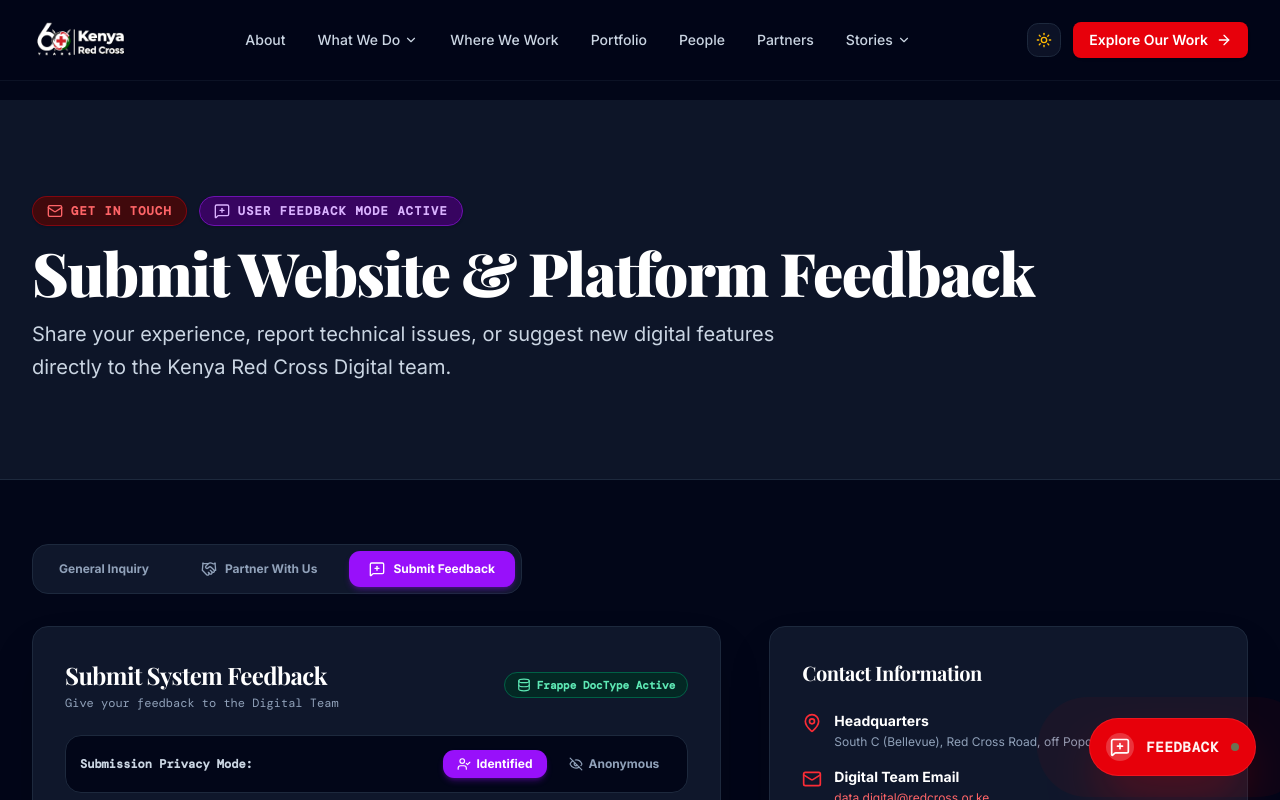
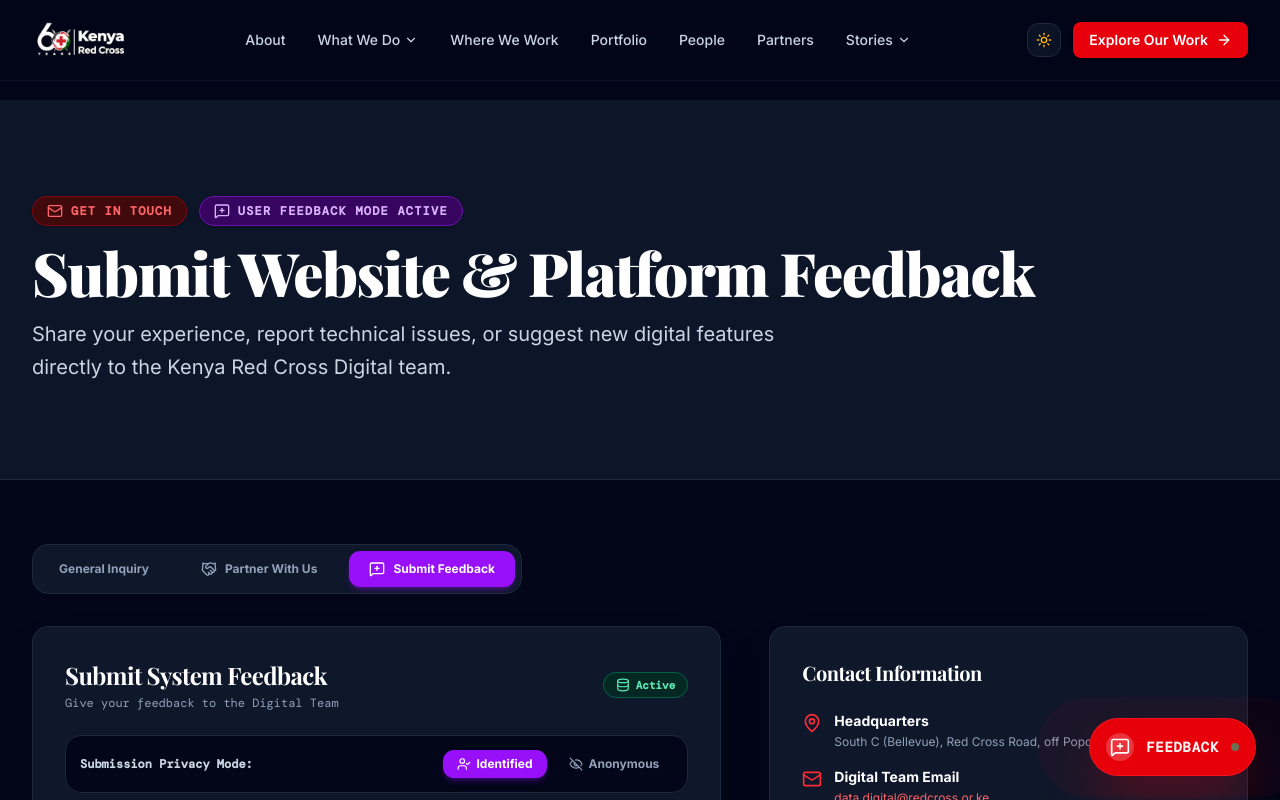
Before and after one commit to kenyaredcross/website_digital_transformation, a Next.js app: page /contact in a window 1280 px wide. Both pictures are taken after typing "Sample", "name@example.com", "Sample", "5551234", "Sample", "Sample" into the empty fields and a click on the button "Submit Feedback". Shown: the top 800 px of the page. Built offline with nearby package versions, Linux system fonts and the light colour scheme; no server answers; a web font is replaced by a local one.

Commit message:
typo update

```diff
--- a/src/app/contact/page.tsx
+++ b/src/app/contact/page.tsx
@@ -289,7 +289,7 @@ export default function ContactPage() {
                 {(tabMode === "feedback" || tabMode === "partner") && (
                   <span className="inline-flex items-center gap-1.5 px-3 py-1 rounded-full text-[11px] font-mono font-semibold bg-emerald-50 dark:bg-emerald-950/80 text-emerald-700 dark:text-emerald-300 border border-emerald-200 dark:border-emerald-800">
                     <Database className="w-3.5 h-3.5" />
-                    Frappe DocType Active
+                     Active
                   </span>
                 )}
               </div>
```
